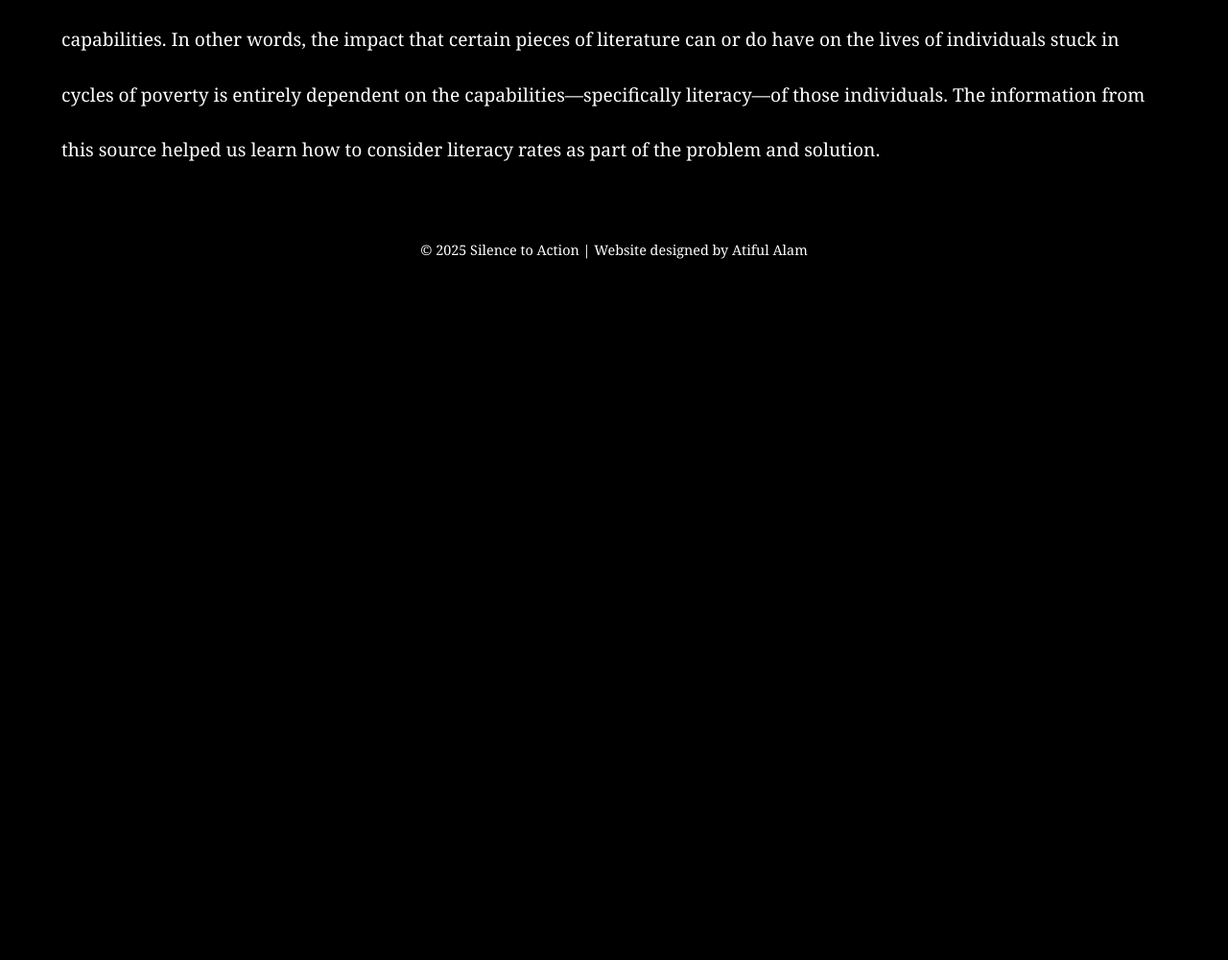
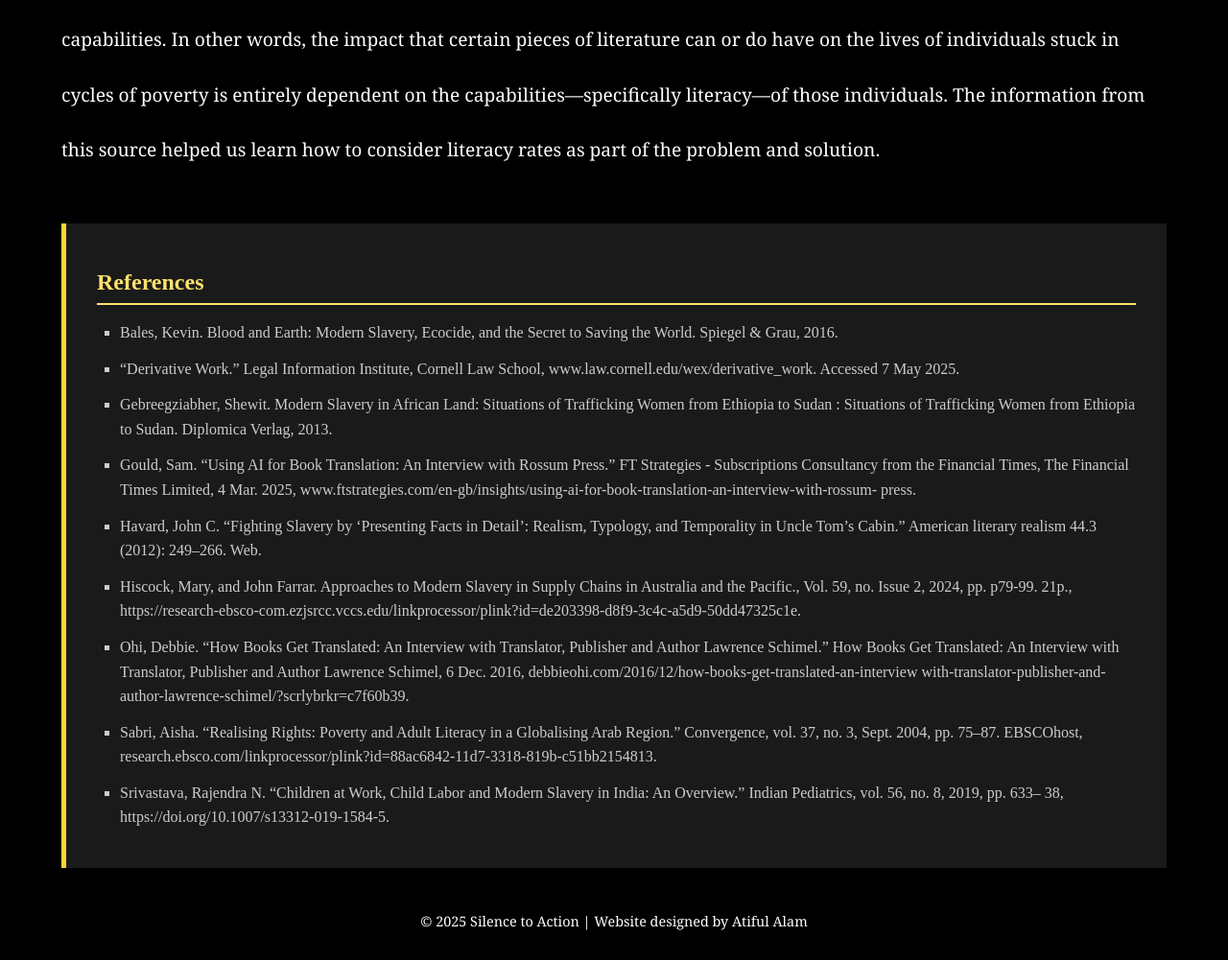
Before and after one commit to atifulalam/silencetoaction-website, a plain HTML site: page sources.html in a window 1280 px wide. Shown: the part 2091-3092 px from the top of the page at 96% size. Before the commit the page ends 2391 px from the top, so only its background shows below. Drawn offline with Linux system fonts and the light colour scheme.

Commit message:
Update sources.html

```diff
--- a/sources.html
+++ b/sources.html
@@ -186,6 +186,32 @@
         padding: 1rem;
     }
 }
+	    .references {
+    background-color: #1a1a1a;
+    border-left: 5px solid #ffd631;
+    padding: 1.5rem 2rem;
+    margin-top: 3rem;
+    font-family: 'Times New Roman', serif;
+    color: #cccccc;
+}
+
+.references h3 {
+    color: #ffe26c;
+    font-size: 1.5rem;
+    margin-bottom: 1rem;
+    border-bottom: 2px solid #ffe26c;
+    padding-bottom: 0.5rem;
+}
+
+.references ul {
+    list-style-type: square;
+    padding-left: 1.5rem;
+}
+
+.references li {
+    margin-bottom: 0.75rem;
+    line-height: 1.6;
+}
     </style>
 </head>
 <body>
@@ -220,6 +246,23 @@
 	<br>This book discusses the various human rights violations done throughout the process, even stating how most of the women who were chosen for the study had said that “the work conditions they were engaged in Sudan was abusive". The information from this source helped us learn about how people can be trafficked into slavery, and potential ways that knowledge can help individuals avoid this.<br>
 <br><b>"Realising Rights: Poverty and Adult Literacy in a Globalizing Arab Region"</b>
 	<br>This article discusses how illiteracy is related to poverty. Specifically, the article studies the role of literacy in one’s personal capabilities. In other words, the impact that certain pieces of literature can or do have on the lives of individuals stuck in cycles of poverty is entirely dependent on the capabilities—specifically literacy—of those individuals. The information from this source helped us learn how to consider literacy rates as part of the problem and solution.</p>
+	    <div class="references">
+    <h3>References</h3>
+    <ul>
+        <li>Bales, Kevin. Blood and Earth: Modern Slavery, Ecocide, and the Secret to Saving the World. Spiegel & Grau, 2016.</li>
+<li>“Derivative Work.” Legal Information Institute, Cornell Law School, www.law.cornell.edu/wex/derivative_work. Accessed 7 May 2025.</li>
+<li>Gebreegziabher, Shewit. Modern Slavery in African Land: Situations of Trafficking Women from Ethiopia to Sudan : Situations of Trafficking Women from Ethiopia to Sudan. Diplomica Verlag, 2013.</li>
+<li>Gould, Sam. “Using AI for Book Translation: An Interview with Rossum Press.” FT Strategies - Subscriptions Consultancy from the Financial Times, 	The Financial Times Limited, 4 Mar. 2025, www.ftstrategies.com/en-gb/insights/using-ai-for-book-translation-an-interview-with-rossum-
+press.</li>
+<li>Havard, John C. “Fighting Slavery by ‘Presenting Facts in Detail’: Realism, Typology, and Temporality in Uncle Tom’s Cabin.” American literary realism 44.3 (2012): 249–266. Web.</li>
+<li>Hiscock, Mary, and John Farrar. Approaches to Modern Slavery in Supply Chains in Australia and the Pacific., Vol. 59, no. Issue 2, 2024, pp. p79-99. 21p., https://research-ebsco-com.ezjsrcc.vccs.edu/linkprocessor/plink?id=de203398-d8f9-3c4c-a5d9-50dd47325c1e.</li>
+<li>Ohi, Debbie. “How Books Get Translated: An Interview with Translator, Publisher and Author Lawrence Schimel.” How Books Get Translated: An 	Interview with Translator, Publisher and Author Lawrence Schimel, 6 Dec. 2016, debbieohi.com/2016/12/how-books-get-translated-an-interview
+with-translator-publisher-and-author-lawrence-schimel/?scrlybrkr=c7f60b39.</li>
+<li>Sabri, Aisha. “Realising Rights: Poverty and Adult Literacy in a Globalising Arab Region.” Convergence, vol. 37, no. 3, Sept. 2004, pp. 75–87. 	EBSCOhost, research.ebsco.com/linkprocessor/plink?id=88ac6842-11d7-3318-819b-c51bb2154813.</li>
+<li>Srivastava, Rajendra N. “Children at Work, Child Labor and Modern Slavery in India: An Overview.” Indian Pediatrics, vol. 56, no. 8, 2019, pp. 633–
+38, https://doi.org/10.1007/s13312-019-1584-5.</li>
+    </ul>
+</div>
     </section>
 
     <footer>
```
